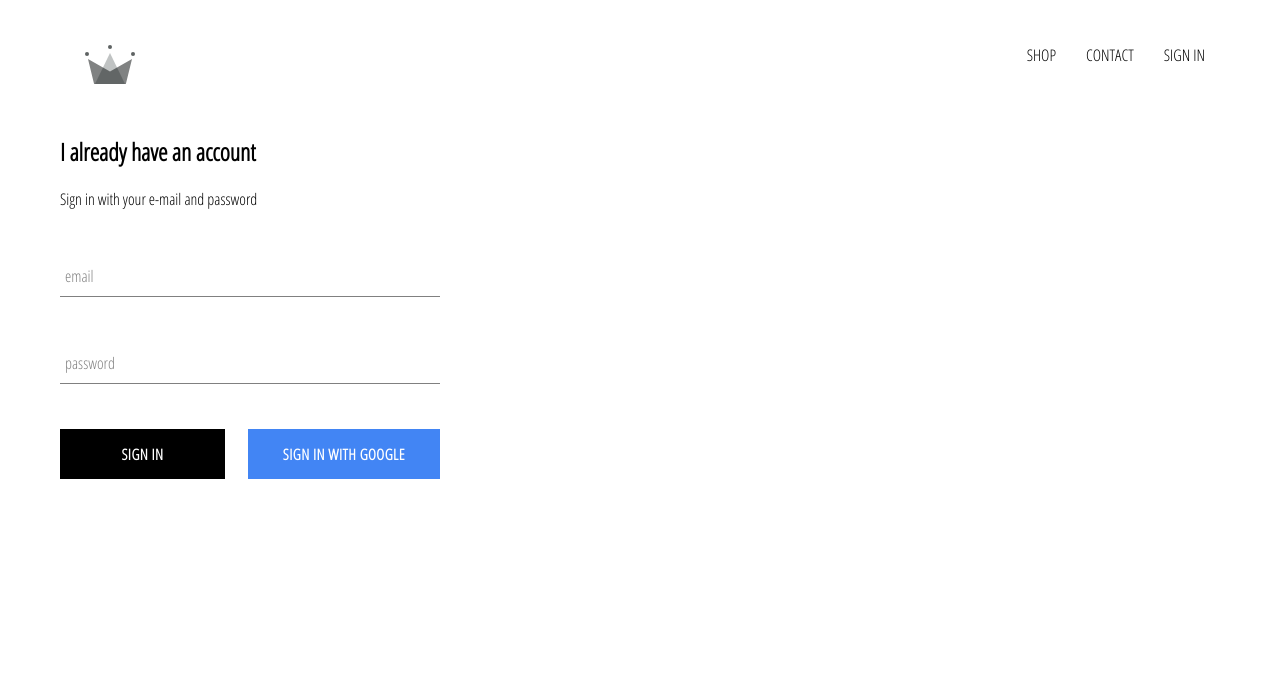
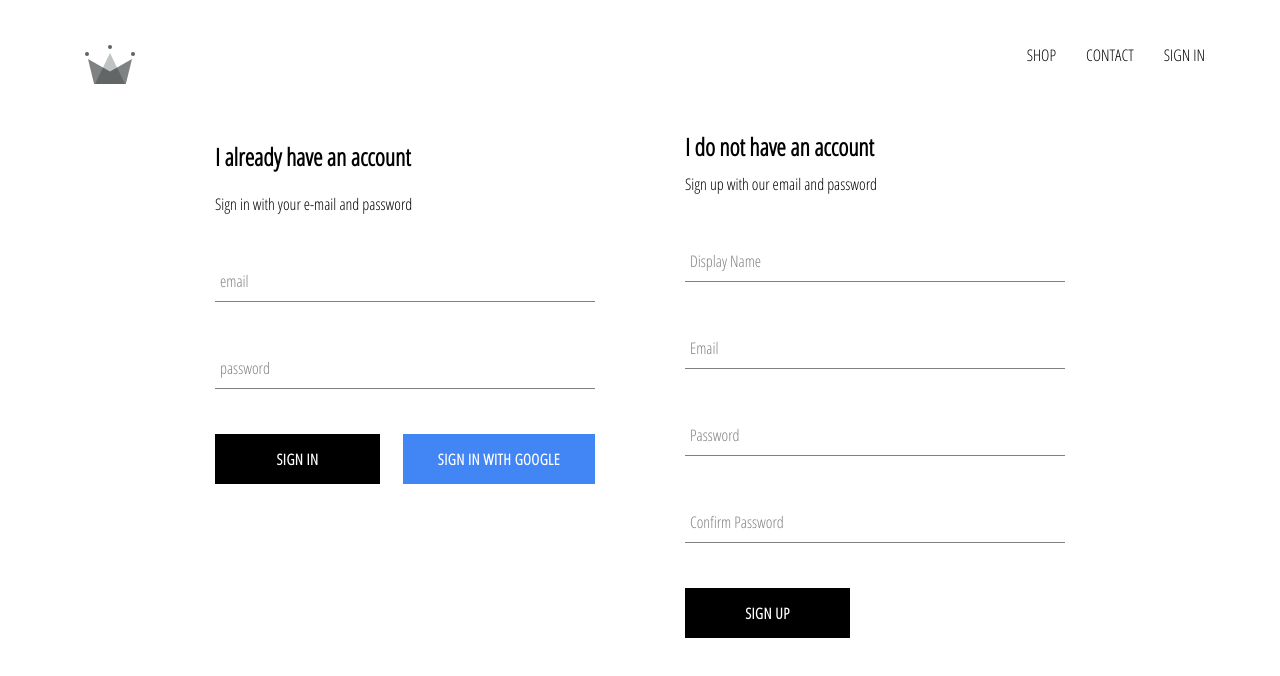
Before and after one commit to borblytams/crwn-clothing, a React (Create React App) app: page /signin in a window 1280 px wide. Shown: the top 676 px of the page. Built offline with nearby package versions, Linux system fonts and the light colour scheme; no server answers.

Commit message:
implemented firebase utils, included ability to store authentificated users into our firebase firestore database

```diff
--- a/package.json
+++ b/package.json
@@ -12,6 +12,7 @@
     "react-dom": "^17.0.1",
     "react-router-dom": "^5.2.0",
     "react-scripts": "4.0.1",
+    "styled-components": "^5.2.1",
     "web-vitals": "^0.2.4",
     "workbox-background-sync": "^5.1.3",
     "workbox-broadcast-update": "^5.1.3",
--- a/src/App.js
+++ b/src/App.js
@@ -1,11 +1,12 @@
 import React from "react";
 import { Switch, Route , Link} from "react-router-dom";
-import {auth} from "./firebase/firebase.utils"
+import {auth, createUserProfileDocument} from "./firebase/firebase.utils"
 
 import './App.css';
 import HomePage from "./pages/homepage/homepage.component";
 import ShopPage from "./pages/shop/shop.component";
 import Header from "./components/header/header.component";
+import {StyledHeader} from "./components/header/StyledHeader"
 import  SignInAndSignnUp from "./pages/sign-in-and-sign-up/sign-in-and-sign-up.component";
 
 
@@ -40,12 +41,32 @@
 
   unsubscribeFromAuth = null;
 
+
+
   componentDidMount() {
-    this.unsubscribeFromAuth = auth.onAuthStateChanged(user => {
-      this.setState({ currentUser: user})
+    this.unsubscribeFromAuth = auth.onAuthStateChanged(async userAuth => {
 
-      console.log(user)
+      if (userAuth) {
+        const userRef = await createUserProfileDocument(userAuth);
+
+        userRef.onSnapshot(snapShot => {
+          this.setState({
+            currentUser: {
+              id: snapShot.id,
+              ...snapShot.data()
+            }
+          }, () => {
+            console.log(this.state);
+          })
+        });
+
+      }
+      else {
+        this.setState({currentUser: userAuth});
+      }
+
     });
+
   }
 
   componentWillUnmount() {
@@ -54,7 +75,7 @@
 
   render() {
     return <div>
-    <Header currentUser={this.state.currentUser}/>
+    <StyledHeader currentUser={this.state.currentUser}/>
     <Switch>
        <Route exact path="/shop" component={ShopPage} />
        <Route exact path="/" component={HomePage} />
--- /dev/null
+++ b/src/components/header/StyledHeader.js
@@ -0,0 +1,64 @@
+import React from "react";
+import styled from "styled-components";
+import {Link} from "react-router-dom";
+import { ReactComponent  as Logo } from "../../assets/crown.svg";
+
+
+import {auth} from "../../firebase/firebase.utils"
+
+
+
+const Header = ({currentUser}) => {
+    return (
+    <div className="header">
+        <Link to="/" className="logo-container">
+          <Logo className="logo" />
+        </Link>
+        <div className="options">
+            <Link className="option">
+                SHOP
+            </Link>
+            <Link className="option">
+                CONTACT
+            </Link>
+            {
+                currentUser ?
+                <div className="option" onClick={() => auth.signOut()}>SIGN OUT</div> :
+                <Link  className="option" to="/signin">SIGN IN</Link>            }
+        </div>
+
+
+    </div>)
+}
+
+export default Header;
+
+export const StyledHeader = styled(Header)`
+.header {
+    height: 70px;
+    width: 100%;
+    display: flex;
+    justify-content: space-between;
+    margin-bottom: 25px;
+
+    .logo-container {
+      height: 100%;
+      width: 70px;
+      padding: 25px;
+    }
+
+    .options {
+      width: 50%;
+      height: 100%;
+      display: flex;
+      align-items: center;
+      justify-content: flex-end;
+
+      .option {
+        padding: 10px 15px;
+        cursor: pointer;
+      }
+    }
+  }
+
+`
--- a/src/components/sign-in/sign-in.component.jsx
+++ b/src/components/sign-in/sign-in.component.jsx
@@ -47,7 +47,7 @@
 
 
                 <div className="buttons">
-                <CustomButton type="submit" >Sign In</CustomButton>
+                  <CustomButton type="submit" >Sign In</CustomButton>
                 <CustomButton onClick={signInWithGoogle} isGoogleSignIn >Sign in with google</CustomButton>
 
                 </div>
--- /dev/null
+++ b/src/components/sign-up/sign-up.component.jsx
@@ -0,0 +1,108 @@
+import React from "react";
+
+import FormInput from "../form-input/form-input.component";
+import CustomButton from "../custom-button.component/custom-button.component";
+
+import {auth, createUserProfileDocument} from "../../firebase/firebase.utils";
+
+import "./sign-up.styles.scss";
+
+class SignUp extends React.Component {
+    constructor(){
+        super();
+
+        this.state = {
+            displayName: "",
+            email: "",
+            password: "",
+            confirmPassword: ""
+
+
+        }
+
+
+    }
+
+    handleSubmit = async event => {
+        event.preventDefault();
+        const {displayName, email, password, confirmPassword} = this.state;
+
+        if(password != confirmPassword) {
+            alert("passwords don't match");
+            return;
+        }
+        try {
+            const { user } = await auth.createUserWithEmailAndPassword(email, password)
+
+            await createUserProfileDocument(user, {displayName});
+
+            this.setState({
+            displayName: "",
+            email: "",
+            password: "",
+            confirmPassword: ""
+            })
+
+
+        } catch (error) {
+            console.log(error)
+        }
+
+
+
+    }
+    handleChange = event => {
+        const {name, value} = event.target;
+
+        this.setState({[name]:value})
+    }
+        render() {
+        const {displayName, email, password, confirmPassword} = this.state;
+        return(
+            <div className="sign-up">
+                <h2 className="title">I do not have an account</h2>
+                <span>Sign up with our email and password</span>
+                <form className="sign-up-form" onSubmit={this.handleSubmit}>
+                <FormInput
+                type="text"
+                name="displayName"
+                value={displayName}
+                onChange={this.handleChange}
+                label="Display Name"
+                required />
+
+                <FormInput
+                type="email"
+                name="email"
+                value={email}
+                onChange={this.handleChange}
+                label="Email"
+                required />
+
+
+                <FormInput
+                type="password"
+                name="password"
+                value={password}
+                onChange={this.handleChange}
+                label="Password"
+                required />
+
+                <FormInput
+                type="password"
+                name="confirmPassword"
+                value={confirmPassword}
+                onChange={this.handleChange}
+                label="Confirm Password"
+                required />
+
+                <CustomButton type="submit">
+                SIGN UP
+                </CustomButton>
+                </form>
+            </div>
+        )
+    }
+}
+
+export default SignUp;
--- /dev/null
+++ b/src/components/sign-up/sign-up.styles.scss
@@ -0,0 +1,10 @@
+.sign-up {
+    display: flex;
+    flex-direction: column;
+    width: 380px;
+
+    .title {
+        margin: 10px 0;
+    }
+
+}
--- a/src/firebase/firebase.utils.js
+++ b/src/firebase/firebase.utils.js
@@ -14,6 +14,35 @@
 
   firebase.initializeApp(config);
 
+export const createUserProfileDocument = async (userAuth, additionalData) => {
+    if(!userAuth) return;
+
+   const userRef = firestore.doc(`users/${userAuth.uid}`);
+
+   const snapShot = await userRef.get();
+
+   if(!snapShot.exists){
+        const {displayName, email} = userAuth;
+        const createdAt = new Date();
+
+        try {
+            await userRef.set({
+                displayName,
+                email,
+                createdAt,
+                ...additionalData
+            })
+
+        } catch (error){
+            console.log("error created "+error)
+
+        }
+   }
+   return userRef;
+
+
+};
+
 export const auth = firebase.auth();
 export const firestore = firebase.firestore();
 
--- a/src/pages/sign-in-and-sign-up/sign-in-and-sign-up.component.jsx
+++ b/src/pages/sign-in-and-sign-up/sign-in-and-sign-up.component.jsx
@@ -1,11 +1,13 @@
 import React from "react";
-import SignIn from "../../components/sign-in/sign-in.component"
+import SignIn from "../../components/sign-in/sign-in.component";
+import SignUp from "../../components/sign-up/sign-up.component"
 
 import "./sign-in-and-sign-up.styles.scss";
 
 const SignInAndSignnUp = () => (
     <div className="sign-in-and-sign-up">
         <SignIn />
+        <SignUp />
     </div>
 );
 
--- a/src/pages/sign-in-and-sign-up/sign-in-and-sign-up.styles.scss
+++ b/src/pages/sign-in-and-sign-up/sign-in-and-sign-up.styles.scss
@@ -0,0 +1,6 @@
+.sign-in-and-sign-up {
+    width: 850px;
+    display: flex;
+    justify-content: space-between;
+    margin: 30px auto;
+}
```
Also changed, not shown: 2 other files (tests, documents, lock files or other folders).
